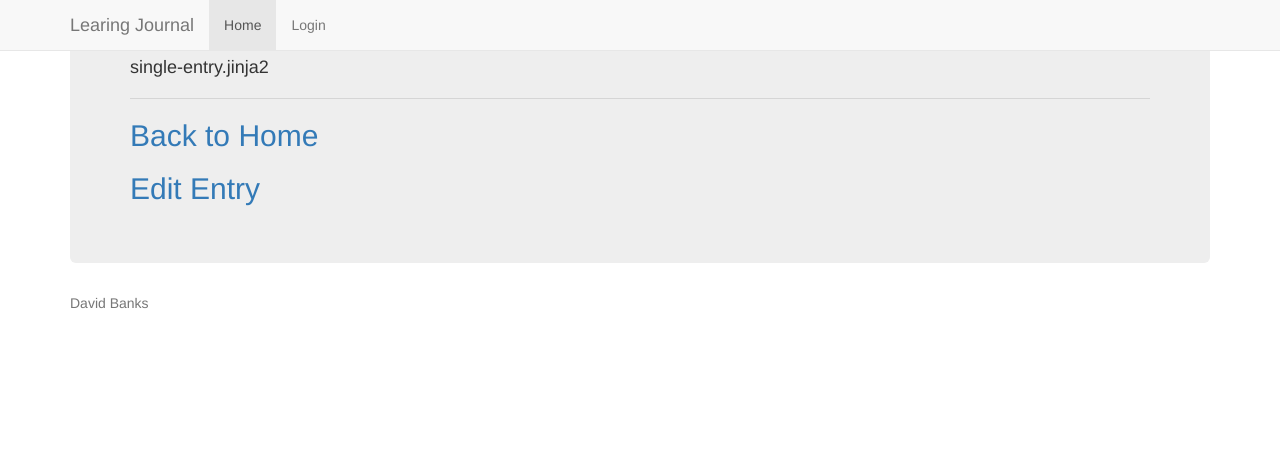
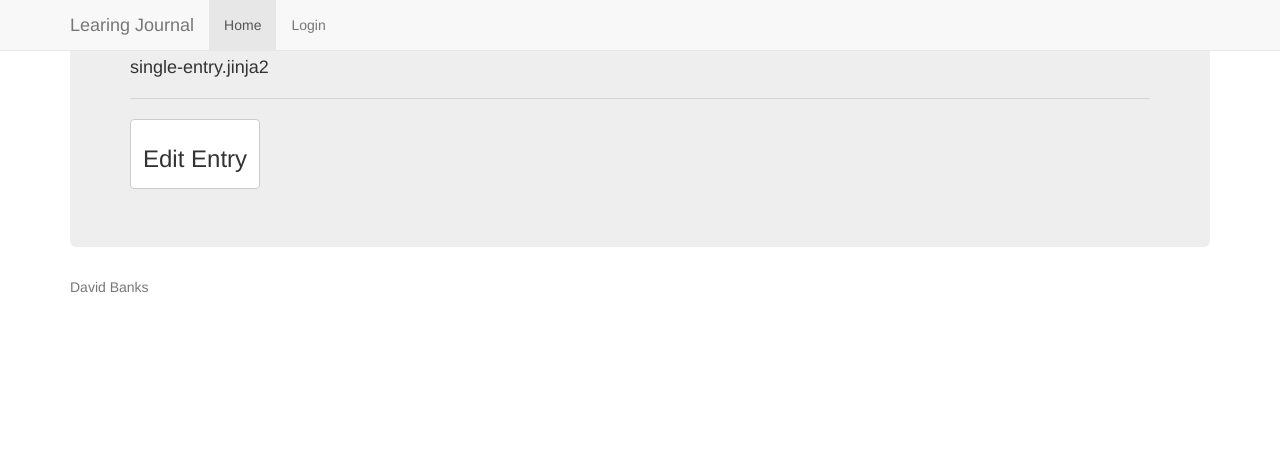
Before and after one commit to crashtack/learning_journal, a Python web app: template learing_journal/templates/single-entry.jinja2 in a window 1280 px wide. Shown: the top 471 px of the page. After the commit the page ends 292 px from the top, so only its background shows below. Run offline with Jinja, Linux system fonts and the light colour scheme; the template is opened without the code that fills it, so the values that code supplies are empty; some libraries are stand-ins or nearby versions.

Commit message:
more cleanup

```diff
--- a/learing_journal/templates/single-entry.jinja2
+++ b/learing_journal/templates/single-entry.jinja2
@@ -7,8 +7,11 @@
     <p>{{ single_entry.date.strftime('%B %d, %Y') }}</p>
     <hr>
     <p>{{ single_entry.body | safe }}</P>
-    <h2><a href='/'>Back to Home</a></h2>
-    <h2><a href='{{request.route_url('update',id=single_entry.id)}}'>Edit Entry</a></h2>
+    <h2>
+      <a href='{{request.route_url('update',id=single_entry.id)}}'>
+        <button class="btn btn-default"><h3>Edit Entry</h3></button>
+      </a>
+    </h2>
   </div>
 
 {% endblock %}
--- a/learing_journal/views/default.py
+++ b/learing_journal/views/default.py
@@ -65,7 +65,7 @@ def logout(request):
 
 # TODO: test the routes
 # TODO: add if request.method == 'DELETE':
-# TODO: added an date_last_updated field if it is different from creation date
+# TODO: add an date_last_updated field if it is different from creation date
 @view_config(route_name='home', renderer='templates/home.jinja2', permission='view')
 def home(request):
     try:
```
Also changed, not shown: learing_journal/templates/style.css (renamed from learing_journal/templates/navbar-static-top.css).
